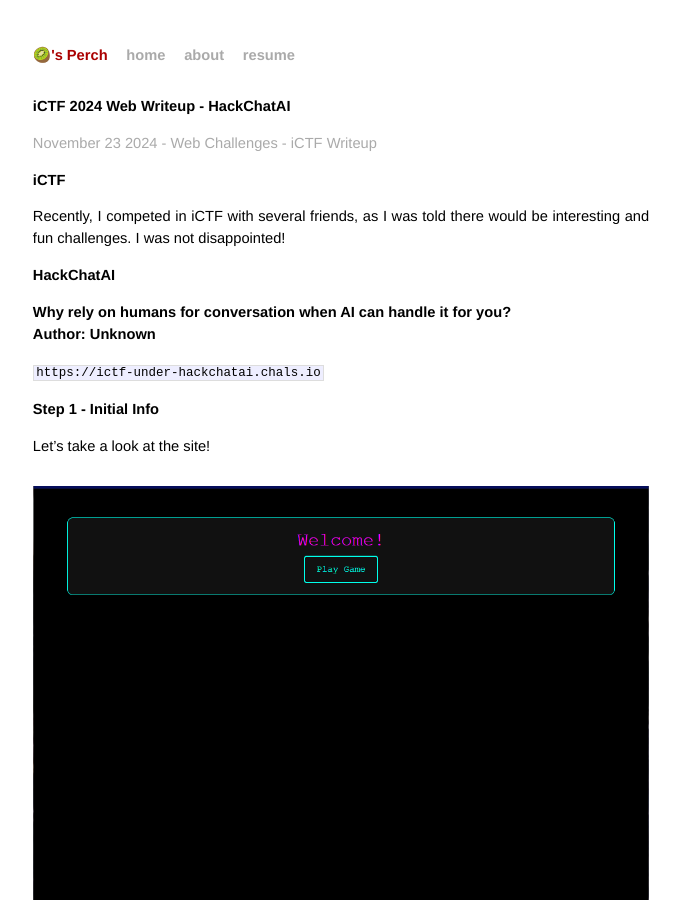
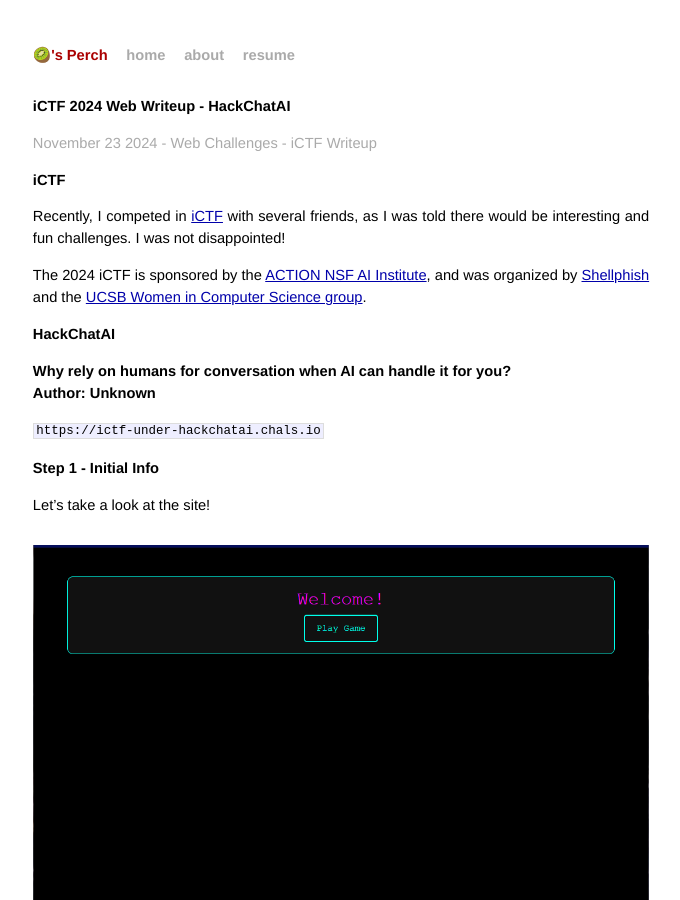
Before and after one commit to 1337kiwi/1337kiwi.github.io, a Jekyll site: the page built from _posts/2024-11-23-ictf-web.md, in a window 1280 px wide and 900 px high. Shown: the whole window, without its empty margins (299-979 px from the left). Built offline with Jekyll 4.4.1, drawn with Linux system fonts in a browser that asks for light colours.

Commit message:
Added ictf credit

```diff
--- a/_posts/2024-11-23-ictf-web.md
+++ b/_posts/2024-11-23-ictf-web.md
@@ -12,7 +12,9 @@
 
 # iCTF
 
-Recently, I competed in iCTF with several friends, as I was told there would be interesting and fun challenges. I was not disappointed!
+Recently, I competed in [iCTF](https://ictf.cs.ucsb.edu/) with several friends, as I was told there would be interesting and fun challenges. I was not disappointed!
+
+The 2024 iCTF is sponsored by the [ACTION NSF AI Institute](https://action.ucsb.edu/), and was organized by [Shellphish](https://shellphish.net/) and the [UCSB Women in Computer Science group](https://wics-ucsb.github.io).
 
 # HackChatAI
 ## Why rely on humans for conversation when AI can handle it for you?
```
Also changed, not shown: _posts/2024-11-24-llm-attacks.md (+3 -1 lines).
